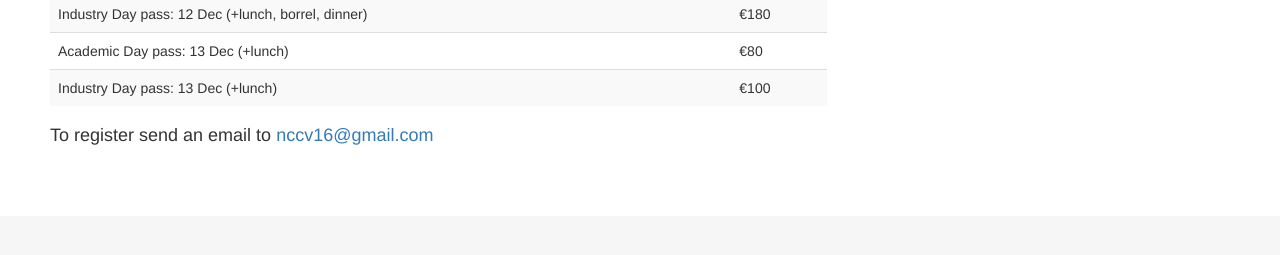
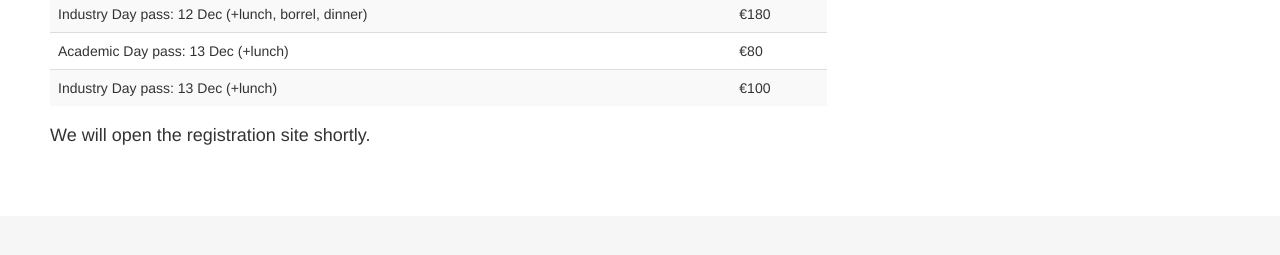
Before and after one commit to nccv16/nccv16.github.io, a plain HTML site: page index.html in a window 1280 px wide. Shown: the part 4120-4375 px from the top of the page. Drawn offline with nearby package versions, Linux system fonts and the light colour scheme; some packages are replaced by stand-ins of ours.

Commit message:
remove registration

```diff
--- a/index.html
+++ b/index.html
@@ -420,7 +420,7 @@ google.maps.event.addDomListener(window, 'load', initialize);
 
     </tbody>
   </table>
-  <h4> To register send an email to <a href="mailto:nccv16@gmail.com">nccv16@gmail.com</a> </h4>
+  <h4> We will open the registration site shortly. </h4>
     </div>
     <div class="col-sm-4">
       <span class="glyphicon glyphicon-flag logo"></span>
```
